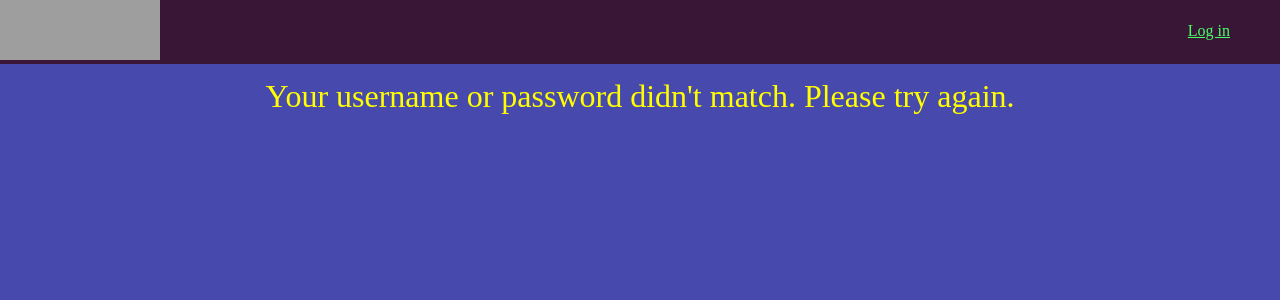
After one commit to volanchk/bestbook, a Django app: template templates/login_fail.html in a window 1280 px wide. The commit adds this page. Shown: the top 300 px of the page. Run offline with Django 3.2, Linux system fonts and the light colour scheme; the template is opened without the code that fills it, so the values that code supplies are empty; grey boxes are pictures that could not be loaded.

Commit message:
I have made few steps forward in registration and login in.

```diff
--- a/bestbook/urls.py
+++ b/bestbook/urls.py
@@ -20,8 +20,10 @@ from . import views
 
 urlpatterns = [
     path('admin/', admin.site.urls),
-    path('', views.home, name="front_door"),
+    path('', views.home, name="home"),
     path('register/', views.register, name="registration"),
-    path('login/', views.log_in, name="loging_in")
+    path('login/', views.log_in, name="loging_in"),
+    path('logout/', views.log_out, name="loging_out"),
+    path('login_fail/', views.login_fail, name="loging_fail"),
 
 ]
--- /dev/null
+++ b/templates/login_fail.html
@@ -0,0 +1,35 @@
+<!DOCTYPE html>
+<html lang="en">
+<head>
+    <meta charset="UTF-8">
+    <title>Best book</title>
+</head>
+<style>
+    h1 {
+    font-family: Didot;
+    font-size: 32px; font-style: normal;
+    font-variant: bold; font-weight: 400;
+    line-height: 23px;
+    color: yellow
+    }
+
+</style>
+<body style="background-color: rgb(71, 73, 172);
+            margin:0; padding:0;">
+
+    <div style="background-color: rgb(57, 22, 54)">
+
+        <picture>
+            {% load static %}
+            <a href="/"><img src="{% static 'files/logo.png' %}"
+                             width="160" height="60"></a>
+        </picture>
+
+            <a href="/login" style="color: rgb(72, 256, 104); float: right;
+                                   margin-right: 50px;
+                                   margin-top: 22px">Log in</a>
+    </div>
+
+    <h1 style="text-align: center">Your username or password didn't match. Please try again.</h1>
+</body>
+</html>
```
Also changed, not shown: bestbook/forms.py (+18 -2 lines), bestbook/views.py (+30 -4 lines), templates/index.html (+6 -3 lines).
